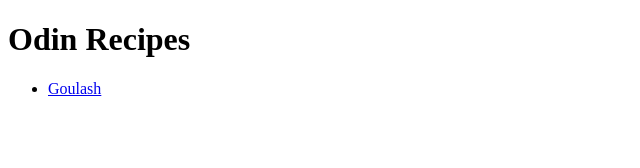
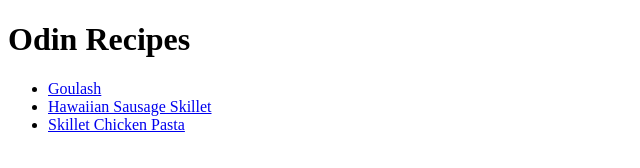
Before and after one commit to ViniciusLucca/odin-recipes, a plain HTML site: page index.html in a window 1280 px wide. Shown: the whole page, without its empty margins (0-640 px from the left). Drawn offline with Linux system fonts and the light colour scheme.

Commit message:
Fix hawaiian sausage recipe
- Fixed a typo in the file name, and wherelse it appears

```diff
--- a/index.html
+++ b/index.html
@@ -9,6 +9,8 @@
     <h1>Odin Recipes</h1>
     <ul>
         <li><a href="./recipes/goulash.html">Goulash</a></li>
+        <li><a href="./recipes/hawaiian-sausage-skillet.html">Hawaiian Sausage Skillet</a></li>
+        <li><a href="./recipes/skillet-chicken-pasta.html">Skillet Chicken Pasta</a></li>
     </ul>
 </body>
 </html>
```
Also changed, not shown: recipes/hawaiian-sausage-skillet.html (renamed from recipes/hawaiann-sausage-skillet.html, +1 -1 lines).
